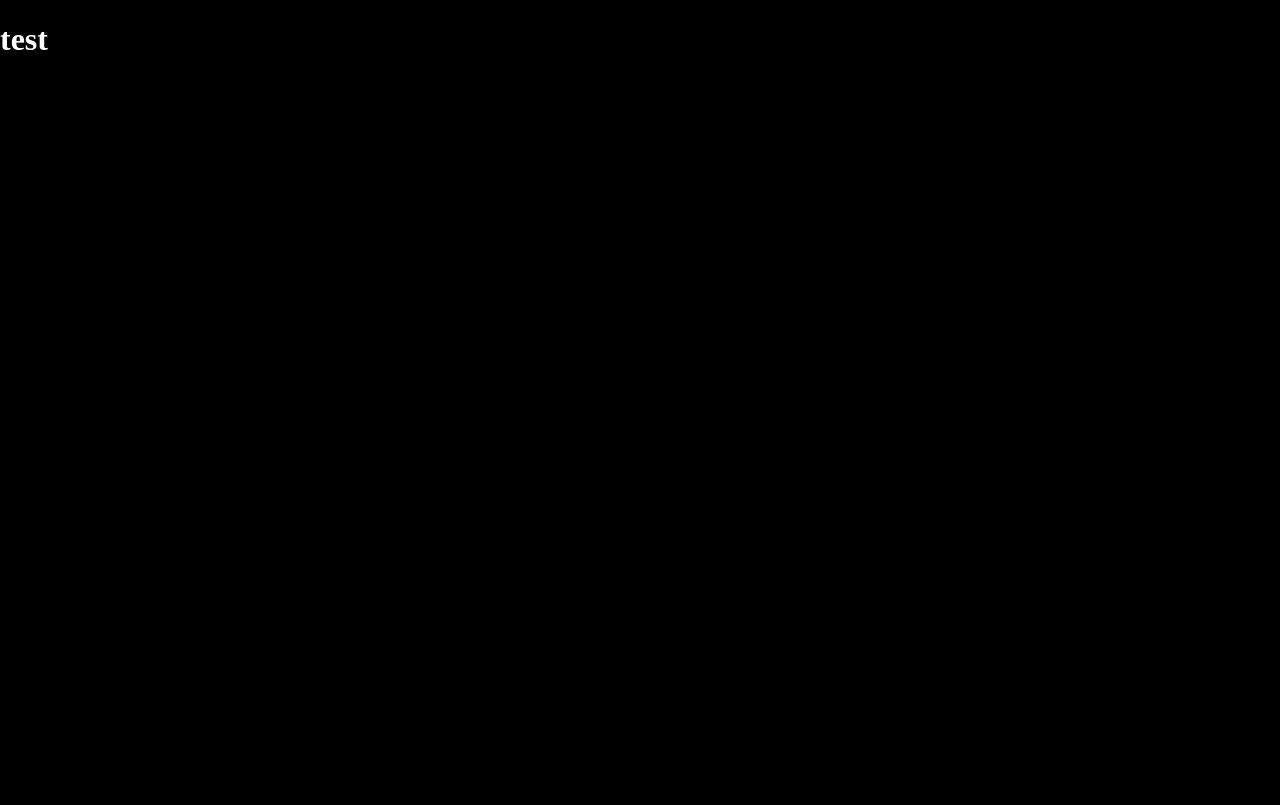
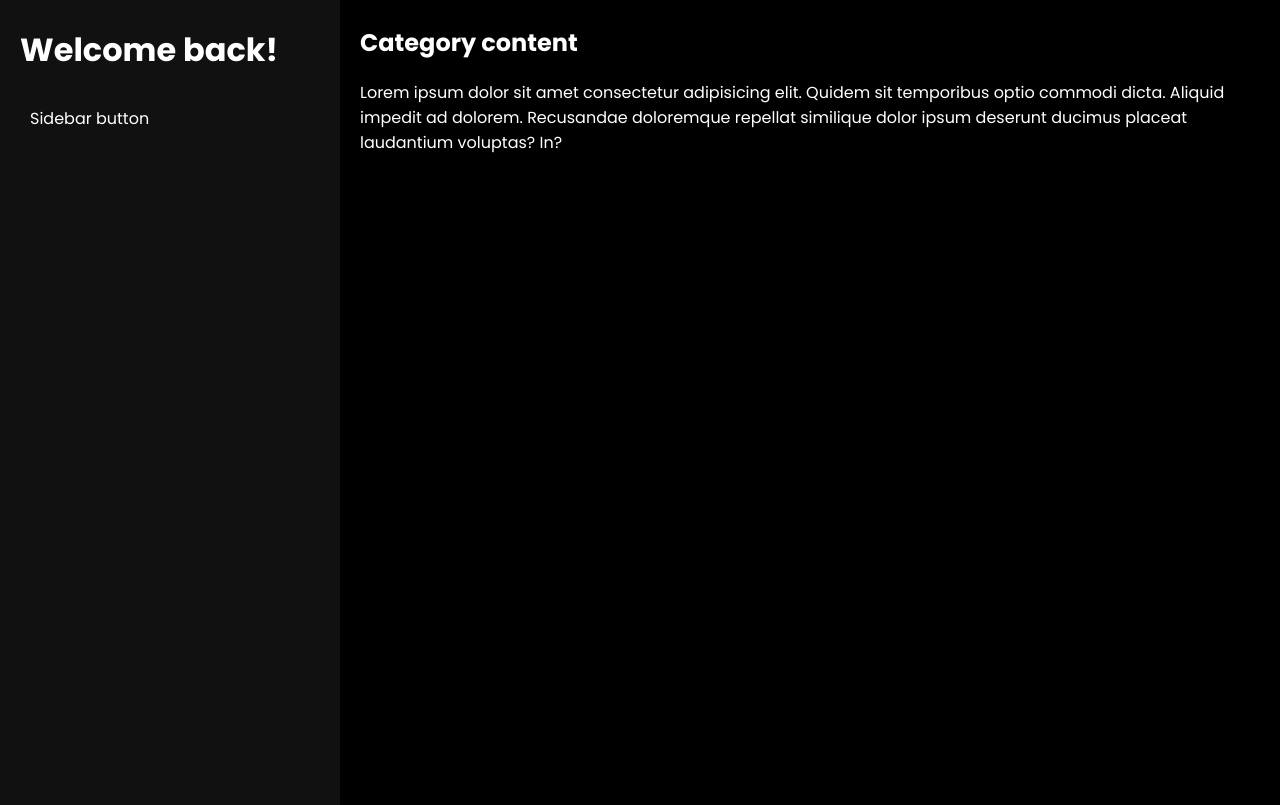
Before and after one commit to Crimeraaa-S1GMA/BotBuild, a Flask app: page / in a window 1280 px wide. Before the commit the page is almost empty. Before the commit the page ends 50 px from the top, so only its background shows below. Run offline with Flask 3, Linux system fonts and the light colour scheme.

Commit message:
dashboard base layout test

```diff
--- /dev/null
+++ b/static/index.js
@@ -0,0 +1,5 @@
+var myDiv = document.getElementById('sidebar-button-1');
+
+myDiv.addEventListener('click', function() {
+  alert('test');
+});
--- a/static/style.css
+++ b/static/style.css
@@ -1,5 +1,49 @@
+@import url('https://fonts.googleapis.com/css2?family=Poppins:ital,wght@0,400;0,700;1,400&display=swap');
+
 body {
     background-color: #000000;
     color: white;
     margin: 0;
+    font-family: 'Poppins', sans-serif;
 }
+
+.dashboard-container {
+    display: flex;
+    justify-content: stretch;
+}
+
+.sidebar {
+    padding-top: 5px;
+    padding-left: 20px;
+    padding-right: 20px;
+    background-color: #111111;
+    min-width: 300px;
+    width: 300px;
+    height: 100vh;
+    float: left;
+}
+
+.sidebar-button {
+    background-color: #111111;
+    border-radius: 10px;
+    padding: 10px;
+    cursor: pointer;
+}
+
+.sidebar-button:hover {
+    background-color: #222222;
+}
+
+.sidebar-button:active {
+    background-color: #333333;
+}
+
+.content {
+    overflow-y: auto;
+    float: left;
+    padding-top: 5px;
+    padding-left: 20px;
+    padding-right: 20px;
+    height: 100vh;
+    flex-grow: 1;
+}
--- a/templates/index.html
+++ b/templates/index.html
@@ -7,6 +7,18 @@
     <title>BotBuild Dashboard</title>
 </head>
 <body>
-    <h1>test</h1>
+    <div class="dashboard-container">
+        <div class="sidebar">
+            <h1>Welcome back!</h1>
+            <div class="sidebar-button" id="sidebar-button-1">
+                Sidebar button
+            </div>
+        </div>
+        <div class="content">
+            <h2>Category content</h2>
+            <p>Lorem ipsum dolor sit amet consectetur adipisicing elit. Quidem sit temporibus optio commodi dicta. Aliquid impedit ad dolorem. Recusandae doloremque repellat similique dolor ipsum deserunt ducimus placeat laudantium voluptas? In?</p>
+        </div>
+    </div>
+    <script src="{{ url_for('static', filename='index.js') }}"></script>
 </body>
 </html>
```
